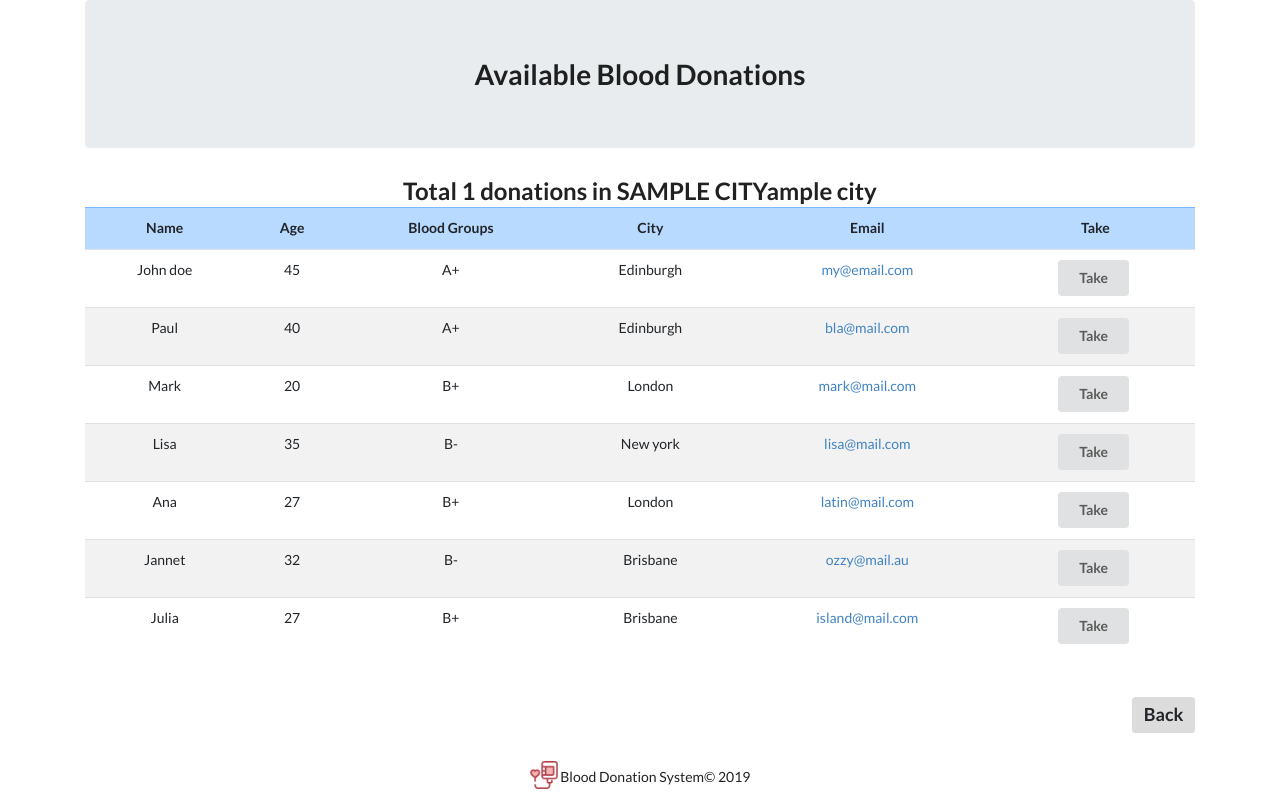
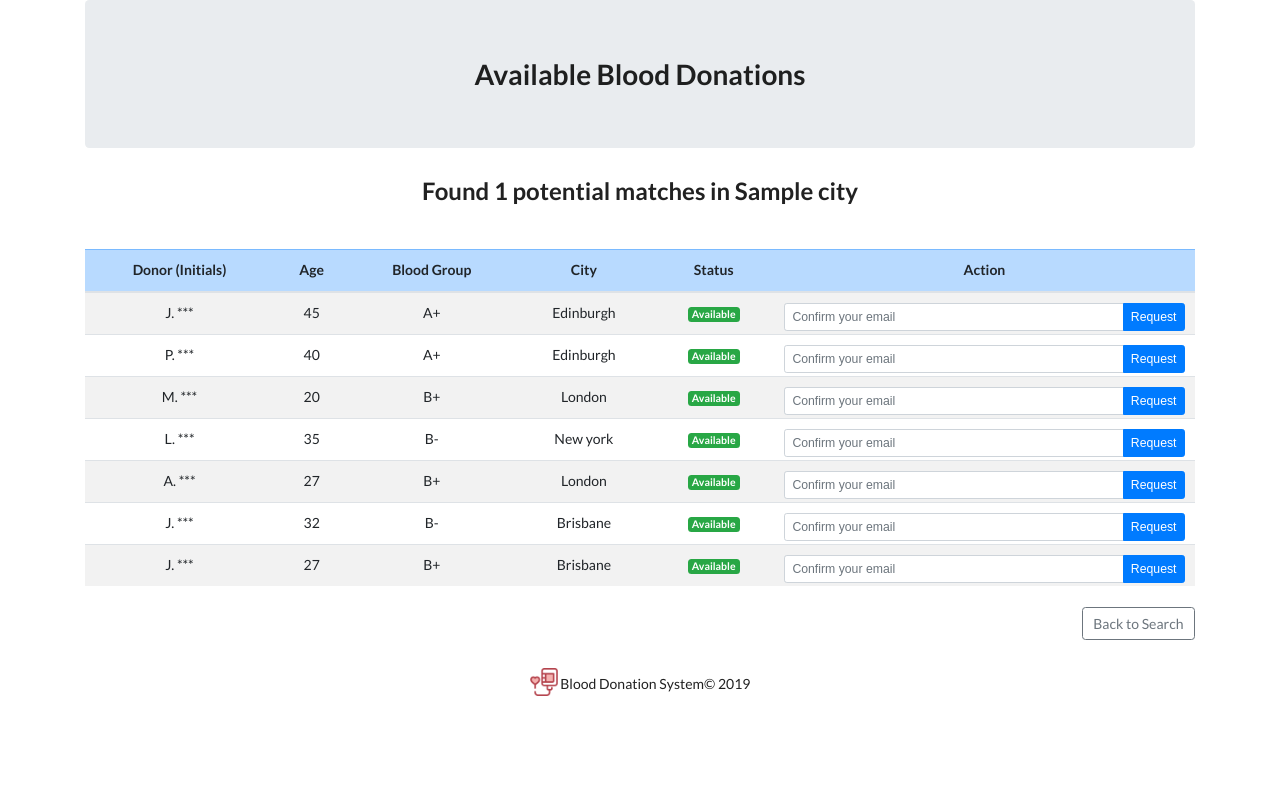
Before and after one commit to Ha-Mundo/Blood-Connect, a Flask app: template templates/results.html in a window 1280 px wide. Run offline with Flask 2, Linux system fonts and the light colour scheme; a user stored in the database is signed in; data comes from the database, SQL or seed files in the repository; tables that the repository leaves empty hold one stand-in row (values such as "Sample post"); the template is opened without the code that fills it: values that come from a table or form of the project are taken from there, most other values are stand-ins (such as "Sample title", 1, 10 or a date in 2020); some libraries are stand-ins or nearby versions.

Commit message:
security: implement CSRF-protected POST forms and data masking on results page

```diff
--- a/templates/results.html
+++ b/templates/results.html
@@ -1,6 +1,5 @@
 {% extends "base.html" %}
 {% block content %}
-
 
 <div class="container text-center">
     <div class="jumbotron">
@@ -8,7 +7,7 @@
     </div>
 
     <div>
-      <h2 class="info">Total {{total_result}} donations in {{city[0]|upper}}{{city[1:]}}</h2>
+        <h2 class="info">Found {{ total_result }} potential matches in {{ city|capitalize }}</h2>
     </div>
 
     <div class="flash">
@@ -16,8 +15,8 @@
           {% if messages %}
             {% for category, mess in messages %}
             <div class="alert alert-{{ category }} alert-dismissible fade show" role="alert">
-              <span>{{ mess }}</span>
-              <button type="button" class="close" data-dismiss="alert" aria-label="Close" class="fade close">
+              {{ mess }}
+              <button type="button" class="close" data-dismiss="alert" aria-label="Close">
                 <span aria-hidden="true">&times;</span>
               </button>
             </div>
@@ -26,41 +25,45 @@
         {% endwith %}
     </div>
 
-    <table style="width:100%; padding-top: 50px" class=" table  table-striped">
-  <tr class="table-primary">
-    <th>Name</th>
+    <table class="table table-striped mt-5">
+        <thead class="table-primary">
+            <tr>
+                <th>Donor (Initials)</th>
                 <th>Age</th>
-    <th>Blood Groups</th>
+                <th>Blood Group</th>
                 <th>City</th>
-    <th>Email</th>
-    <th>Take</th>
+                <th>Status</th>
+                <th>Action</th>
             </tr>
-
+        </thead>
+        <tbody>
             {% for blood_donation in blood_donations %}
             <tr>
-                  <td>{{ blood_donation.name[0]|upper}}{{ blood_donation.name[1:] }}</td>
-                  <td>{{ blood_donation.age }} </td>
+                <td>{{ blood_donation.name[0]|upper }}. ***</td>
+                <td>{{ blood_donation.age }}</td>
                 <td>{{ blood_donation.blood_groups.upper() }}</td>
-                  <td>{{ blood_donation.city[0]|upper}}{{ blood_donation.city[1:] }}</td>
+                <td>{{ blood_donation.city|capitalize }}</td>
+                <td><span class="badge badge-success">Available</span></td>
                 <td>
-                      <a href="email:{{ blood_donation.email }}">
-                          {{ blood_donation.email }}
-                      </a>
-                  </td>
-                  <td><a href="/take_donation?id={{ blood_donation.id }}">
-                          <button class="ui button">
-                              Take
-                          </button>
-                      </a>
+                    <form action="{{ url_for('take_donation') }}" method="POST">
+                        <input type="hidden" name="csrf_token" value="{{ csrf_token() }}">
+                        <input type="hidden" name="id" value="{{ blood_donation.id }}">
+
+                        <div class="input-group input-group-sm">
+                            <input type="email" name="email" class="form-control" placeholder="Confirm your email" required>
+                            <div class="input-group-append">
+                                <button type="submit" class="btn btn-primary btn-sm">Request</button>
+                            </div>
+                        </div>
+                    </form>
                 </td>
             </tr>
             {% endfor %}
+        </tbody>
+    </table>
 
-    </table>
-    <div class="text-right">
-      <a class = "btn icon-box" href="/">
-        <h3 class="text-right">Back</h3>
-      </a>
+    <div class="text-right mt-4">
+        <a class="btn btn-outline-secondary" href="/">Back to Search</a>
     </div>
 
 </div>
```
Lines whose indentation alone changed are shown as unchanged.
